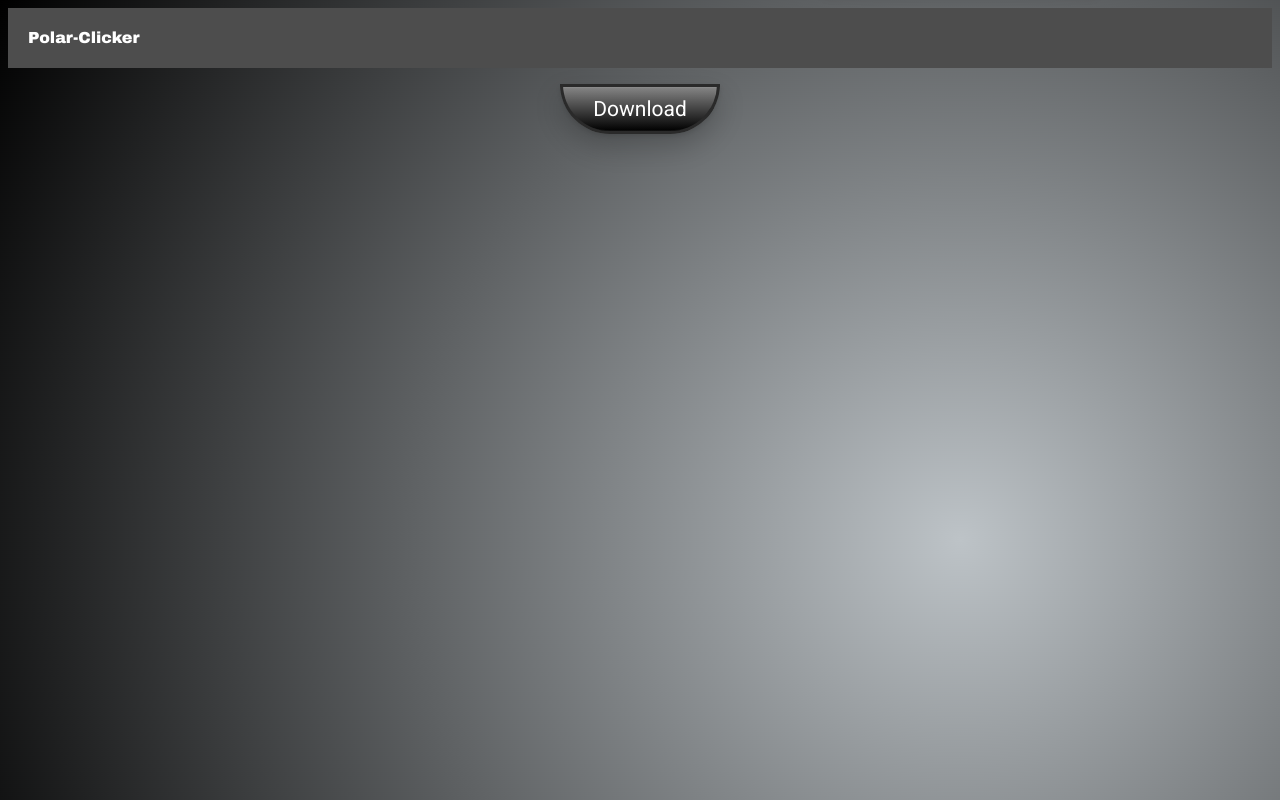
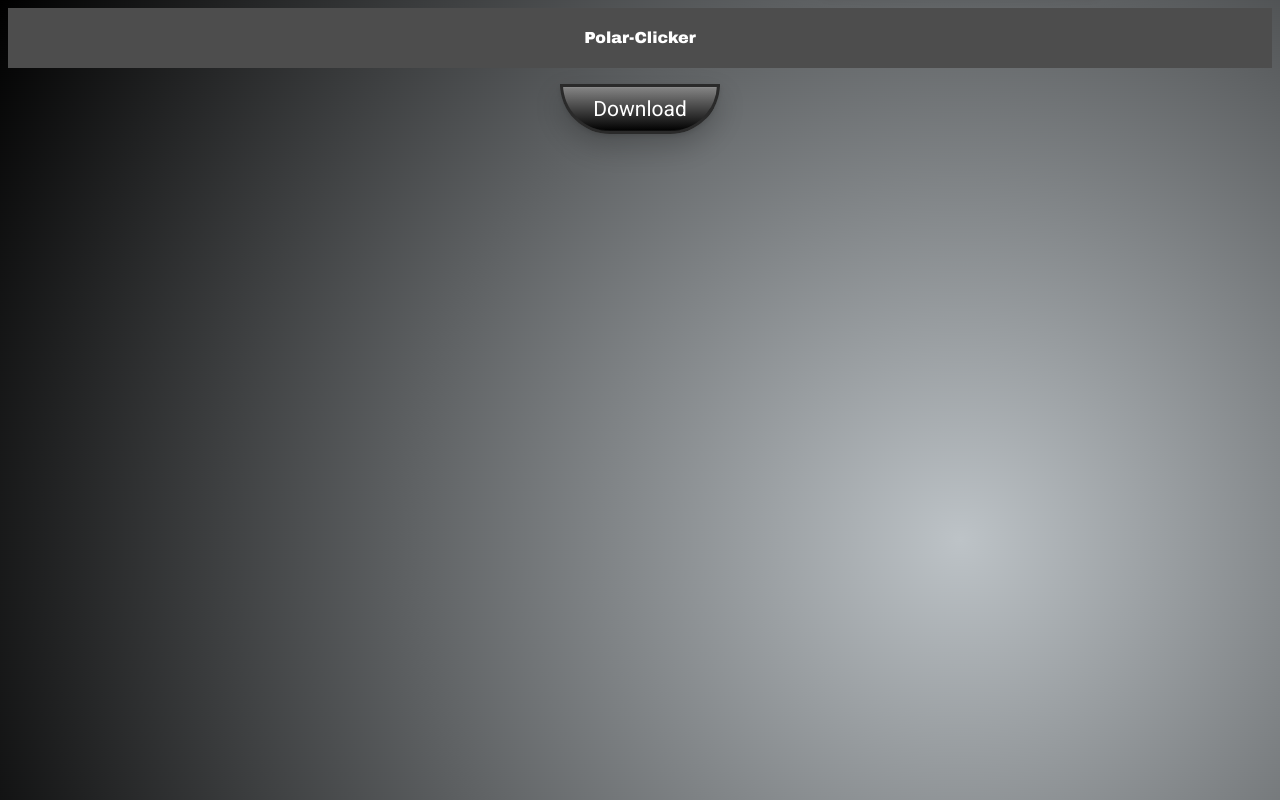
Before and after one commit to portakal133/portakal133.github.io, a plain HTML site: page index.html in a window 1280 px wide. Drawn offline with Linux system fonts and the light colour scheme; a web font is replaced by a local one.

Commit message:
Update index.html

```diff
--- a/index.html
+++ b/index.html
@@ -18,8 +18,10 @@
      padding:20px;
   }
   </style>
-  <!-- HTML Code -->
-  <h3 class="generated-text">Polar-Clicker</h3>
+  <center>
+    <h3 class="generated-text">Polar-Clicker</h3>
+  </center>
+
 
 
 <style>
```
